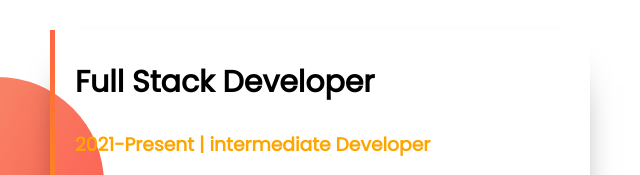
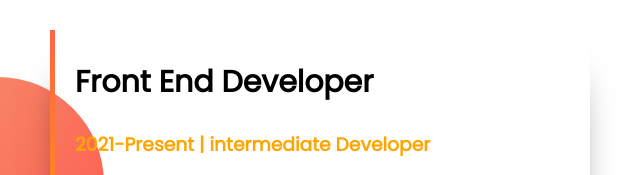
Before and after one commit to sanjid86/My-Portfolio, a plain HTML site: page index.html in a window 1280 px wide. Shown: the part 1404-1579 px from the top of the page, 0-640 px from the left. Drawn offline with Linux system fonts and the light colour scheme.

Commit message:
second commit

```diff
--- a/index.html
+++ b/index.html
@@ -46,7 +46,7 @@
         <h1 class="experience-tite">Experience</h1>
         <div class="experience-content">
         <div class="half-width experience-left">
-            <h2>Full Stack Developer</h1>
+            <h2>Front End  Developer</h1>
             <h3 class="orange-color">2021-Present | intermediate Developer</h3>
             <p>I have good knowledge about Object Oriented Programming. I have Completed Many types of Projects. Such as simple web page design, Movie Success Prediction System, Map Finder by using General Knowledge, Doctors Schedule Management System, Unicersity Resut Processing System, Job Portal. </p>
         </div>
```
